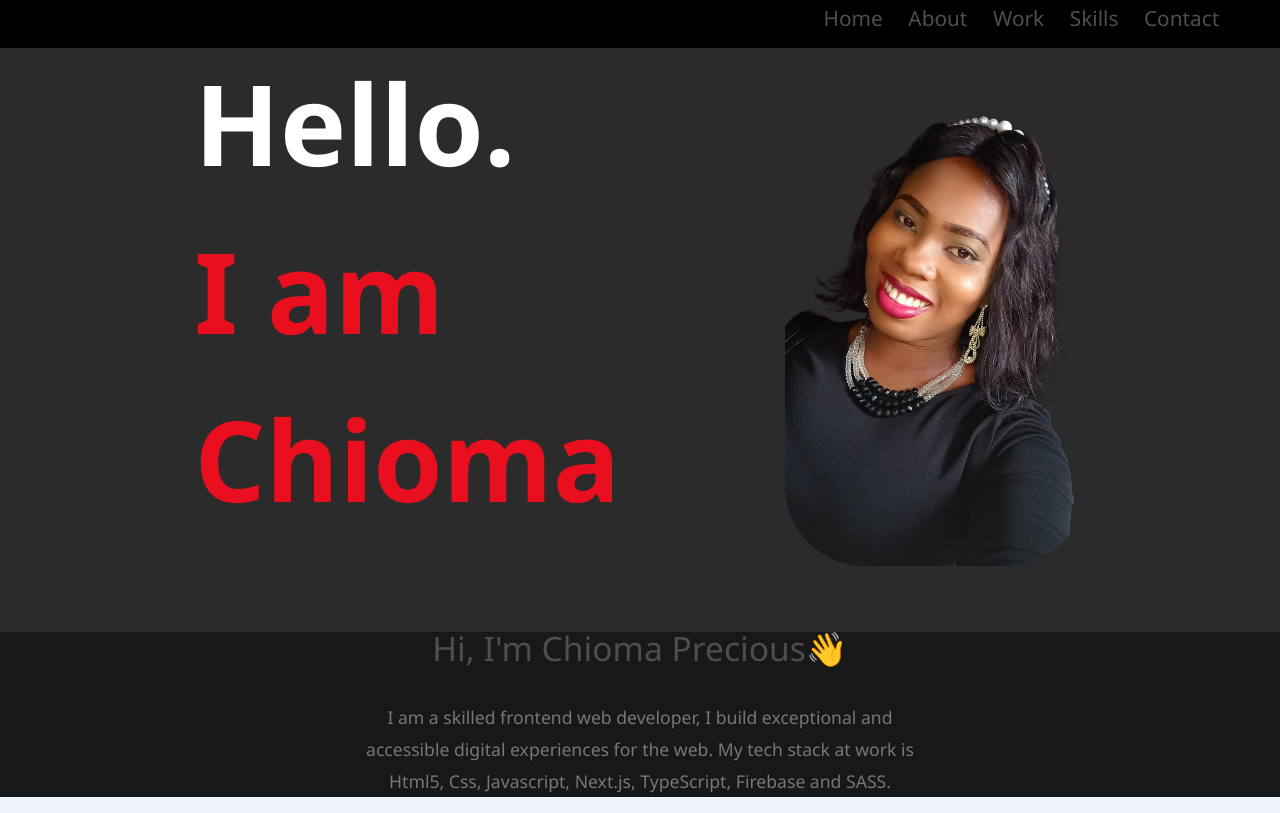
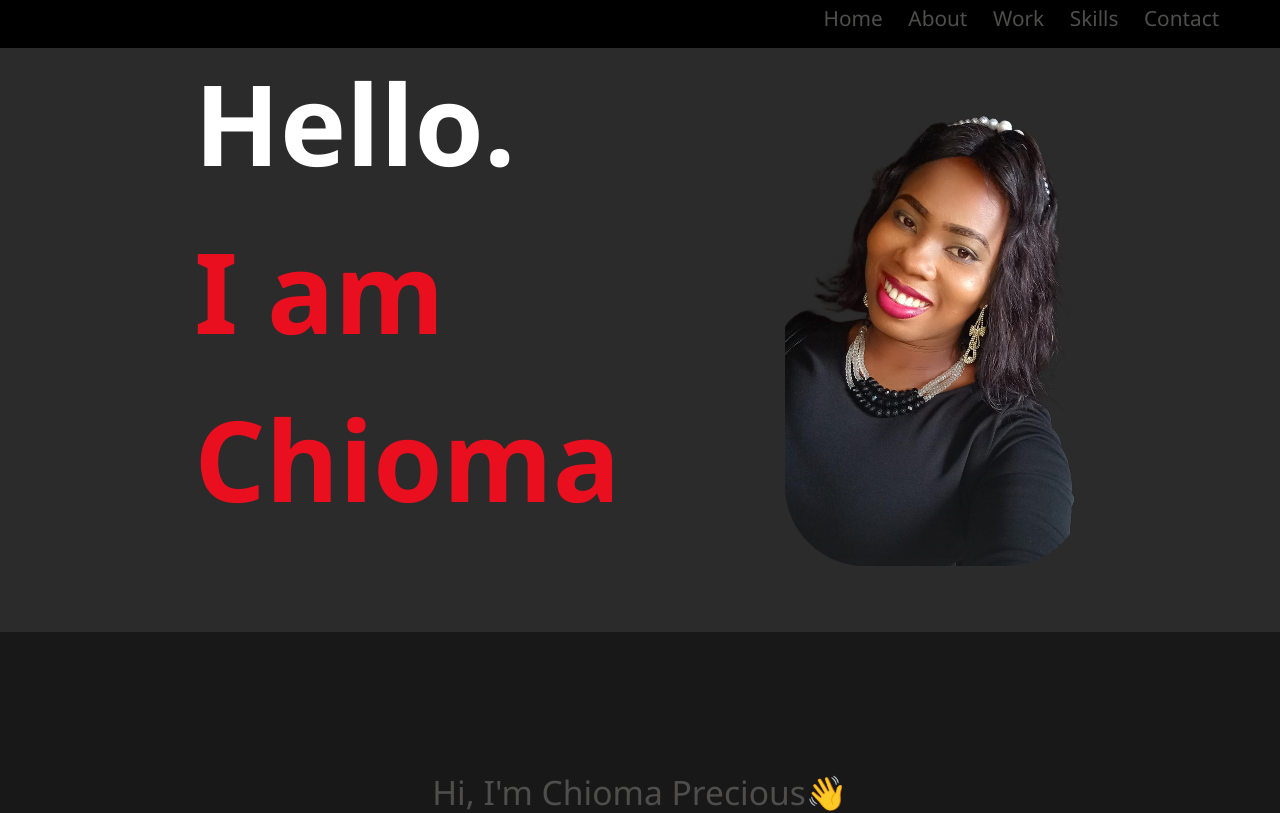
Before and after one commit to chiomaubaezuonu/my-portfolio, a Next.js app: page / in a window 1280 px wide. Shown: the top 813 px of the page. Built offline with nearby package versions, Linux system fonts and the light colour scheme; a web font is replaced by a local one.

Commit message:
Gave about page  extra padding

```diff
--- a/app/landing/landing.module.scss
+++ b/app/landing/landing.module.scss
@@ -80,7 +80,7 @@
     // height: calc(100vh - 3rem);
     background-color: #181818;
     color: #777777;
-    padding: 0rem 3rem;
+    padding: 9rem 3rem;
     line-height: 2rem;
 }
 
```
